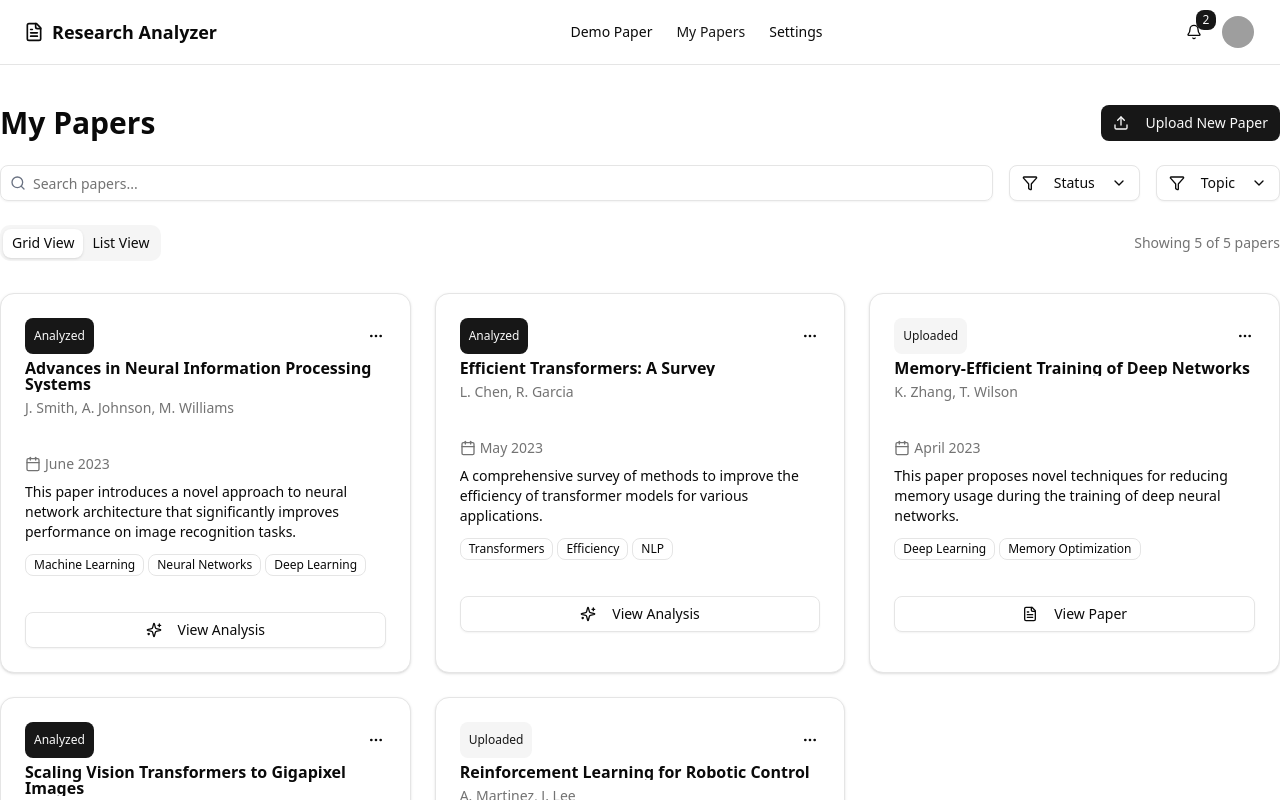
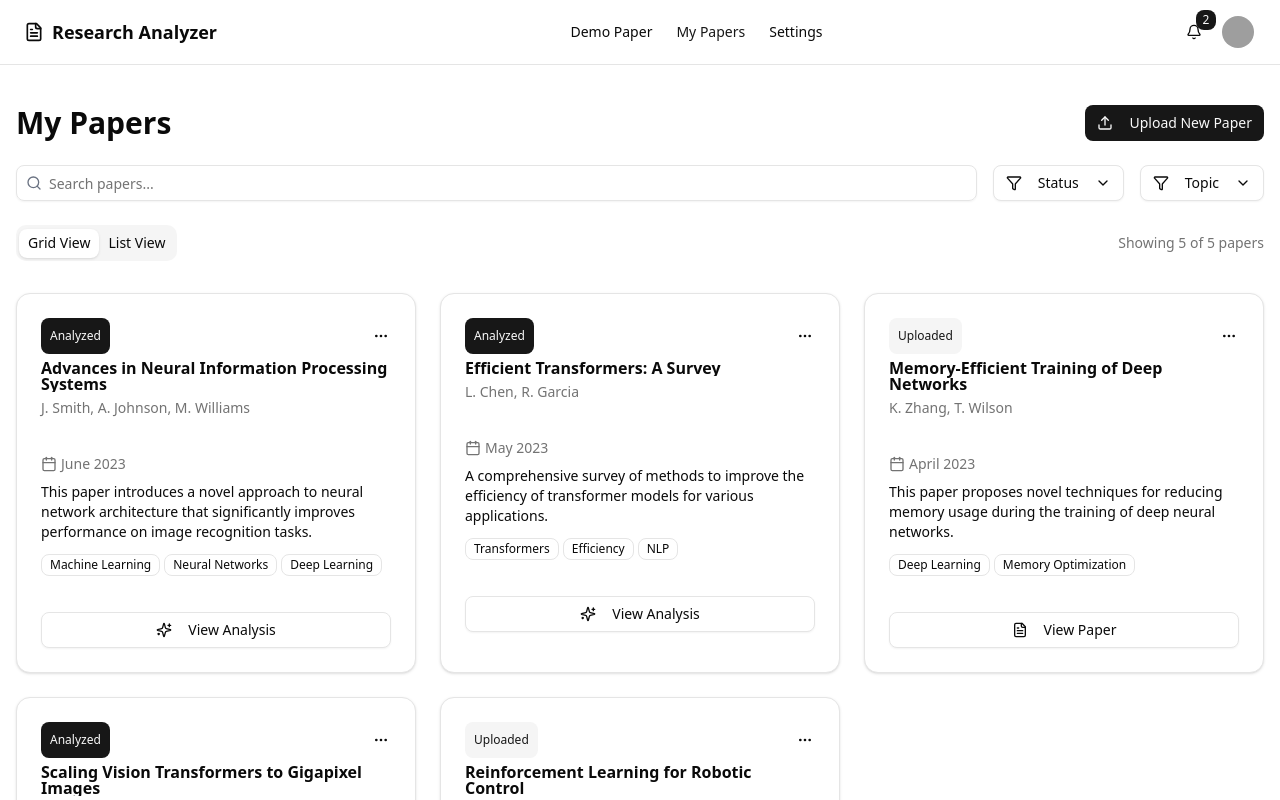
Before and after one commit to daniel-idowu-01/research-paper-analyzer, a Next.js app: page /my-papers in a window 1280 px wide. Shown: the top 800 px of the page. Built offline with nearby package versions, Linux system fonts and the light colour scheme; grey boxes are pictures that could not be loaded.

Commit message:
fix: update container padding in My Papers, Profile, and Settings pages

```diff
--- a/src/app/my-papers/page.tsx
+++ b/src/app/my-papers/page.tsx
@@ -122,7 +122,7 @@ export default function MyPapersPage() {
   );
 
   return (
-    <div className="container py-10">
+    <div className="container px-4 py-10">
       <div className="flex flex-col gap-4 sm:flex-row sm:items-center sm:justify-between">
         <h1 className="text-3xl font-bold">My Papers</h1>
         <Button onClick={() => router.push("/")}>
--- a/src/app/profile/page.tsx
+++ b/src/app/profile/page.tsx
@@ -46,7 +46,7 @@ export default function ProfilePage() {
   };
 
   return (
-    <div className="container py-10">
+    <div className="container px-4 py-10">
       <h1 className="mb-6 text-3xl font-bold">Profile</h1>
 
       <div className="grid gap-6 md:grid-cols-[300px_1fr]">
--- a/src/app/settings/page.tsx
+++ b/src/app/settings/page.tsx
@@ -44,7 +44,7 @@ export default function SettingsPage() {
   };
 
   return (
-    <div className="container py-10">
+    <div className="container px-4 py-10">
       <h1 className="mb-6 text-3xl font-bold">Settings</h1>
 
       <Tabs defaultValue="preferences" className="space-y-6">
```
